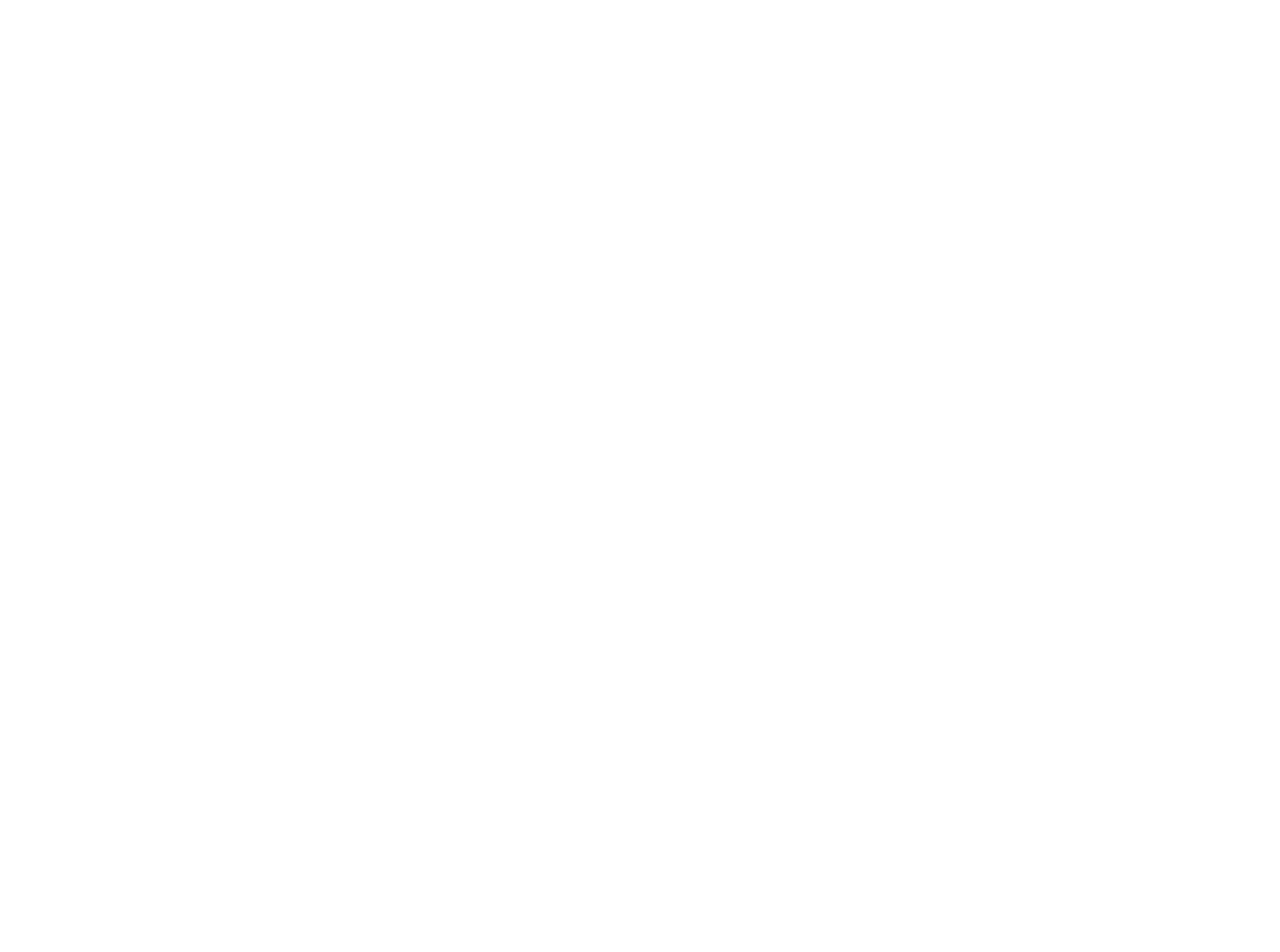
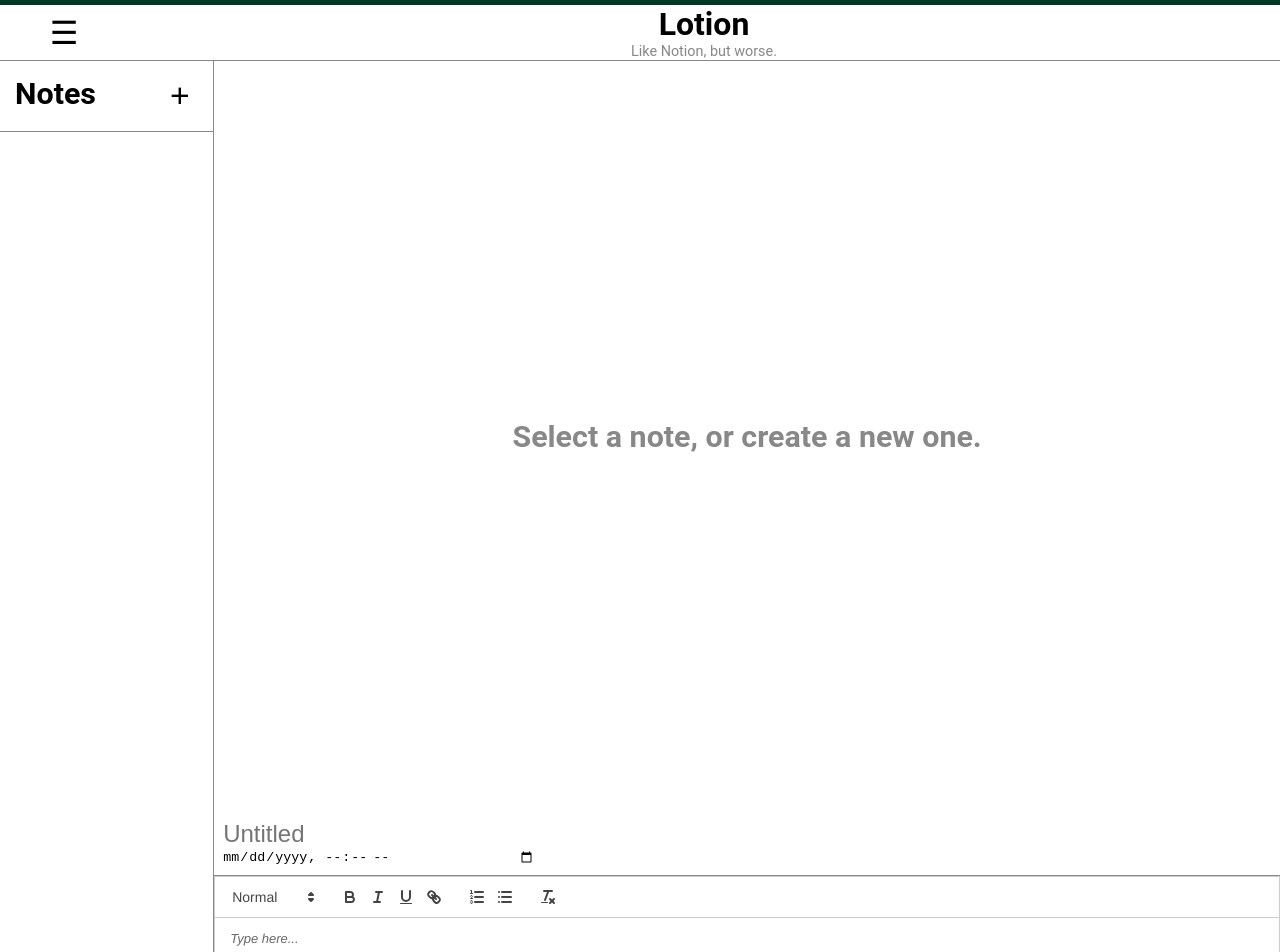
Before and after one commit to tom-stephen/lotion, a React (Create React App) app: page /notes/1 in a window 1280 px wide. Before the commit this address had no page. Shown: the top 952 px of the page. Before the commit the page ends 800 px from the top, so only its background shows below. Built offline with nearby package versions, Linux system fonts and the light colour scheme.

Commit message:
made the right paths. just need to change the edit mode to only have edit or view depending on what is pressed

```diff
--- a/src/App.js
+++ b/src/App.js
@@ -52,11 +52,7 @@
       const index = findIndex(item);
       replaceList[index] = item;
       setNote(replaceList);
-      // testing this
-      // const edit_box_title = document.querySelector("#note-header-box");
-      // const edit_box_contents = document.querySelector("#note-input-container");
-      // edit_box_contents.classList.toggle("invisable");
-      // edit_box_title.classList.toggle("invisable");
+      navigate(`/notes/${item.id}`);
     }
   }
 
@@ -109,7 +105,7 @@
           </div>
           <div id="notes-container">
             {/* add notes here. dont know how yet */}
-            {<NoteListPreview />}
+            {/* {<NoteListPreview />} */}
             {/* test */}
             {
               note.map((item) => {
--- a/src/NoteListPreview.js
+++ b/src/NoteListPreview.js
@@ -7,9 +7,12 @@
 
     // make a varible called short_content and make it be the first 15 ish words from the contents
     // const short_content = contents.split(" ").slice(0, 15).join(" ");
-
+    const defult_invisable = () => {
+        const rightSideDefult = document.querySelector("#right-side-defult");
+        rightSideDefult.classList.add("invisable");
+    }
     return (
-        <NavLink to={`/notes/${id}/edit`}>
+        <NavLink to={`/notes/${id}`} onClick={defult_invisable}>
             <div id="note-prev-box">
                 <h3>{title}</h3>
                 <p>{date}</p>
--- a/src/edit.js
+++ b/src/edit.js
@@ -1,13 +1,13 @@
-import React, {useEffect, useState} from "react";
+import React, { useEffect, useState } from "react";
 import ReactQuill from "react-quill";
 import "react-quill/dist/quill.snow.css";
 import { useOutletContext, useParams } from "react-router-dom";
 import { NavLink } from "react-router-dom";
 
-function Edit(){
+function Edit({ editMode }) {
   // console.log("Edit was rendered");
-    const {id} = useParams();
-    let currentNote = {}
+  const { id } = useParams();
+  let currentNote = {};
   const [note, onSave, onDelete] = useOutletContext();
   console.log(note);
   // TODO: check to see if id exists in notes list.
@@ -17,30 +17,37 @@
   } else {
     console.log("id: " + id);
     [currentNote] = note.filter((item) => item.id == id);
-        console.log(currentNote)
+    console.log(currentNote);
   }
-    const [current, setCurrent] = useState({id: null, title: 'title', date: 'date', contents: 'contents'});
+  const [current, setCurrent] = useState({
+    id: null,
+    title: "title",
+    date: "date",
+    contents: "contents",
+  });
 
   const saveNote = () => {
     console.log("save");
     // append the note to the list of notes
     onSave(current);
-    }
+  };
 
   const deleteNote = () => {
     console.log("delete");
     // remove the note from the list of notes
     // add a windo allert checking if they accualt want to delete the note
-        const confirm = window.confirm("Are you sure you want to delete this note?");
-        if(confirm){
+    const confirm = window.confirm(
+      "Are you sure you want to delete this note?"
+    );
+    if (confirm) {
       onDelete(current);
     }
-    }
+  };
 
-    useEffect(()=> {
+  useEffect(() => {
     console.log("current note:", currentNote);
-        setCurrent(currentNote)
-    }, [id])
+    setCurrent(currentNote);
+  }, [id]);
 
   // format date
   const options = {
@@ -59,7 +66,7 @@
     return formatted;
   };
 
-    return(
+  return (
     <>
       {/* bar to put title in */}
       {current && current.id ? (
@@ -68,35 +75,64 @@
             <h2 id="view-title">{current.title}</h2>
             <p id="view-date">{current.date}</p>
             <div id="note-header-buttons">
-                        <NavLink id="edit" to={'/notes/${current.id}/edit'}>Edit</NavLink>
-                        <button id="delete" onClick={deleteNote}>Delete</button>
+              {editMode ? (
+                <button id="save" onClick={saveNote}>
+                  Save
+                </button>
+              ) : (
+                <NavLink id="edit" to={`/notes/${current.id}/edit`}>
+                  Edit
+                </NavLink>
+              )}
+
+              <button id="delete" onClick={deleteNote}>
+                Delete
+              </button>
             </div>
           </div>
-                <div id="view-content" dangerouslySetInnerHTML={{__html: current.contents}}></div>
+          <div
+            id="view-content"
+            dangerouslySetInnerHTML={{ __html: current.contents }}
+          ></div>
         </div>
-            ) : null }
+      ) : null}
 
       <div id="note-header-box">
         <div id="note-title-box">
-                        <input id="note-title" type="text" placeholder="Untitled" value={current.title} onChange={(e) => setCurrent((prev) => ({...prev, title: e.target.value}))}></input>
-                        <input id="note-date" type="datetime-local" onChange={(e) => setCurrent((prev) => ({...prev, date:formatDate(e.target.value)}))}/>
-                    </div>
-
-                    <div id="note-header-buttons">
-                        <button id="save" onClick={saveNote}>Save</button>
-                        <button id="delete" onClick={deleteNote}>Delete</button>
+          <input
+            id="note-title"
+            type="text"
+            placeholder="Untitled"
+            value={current ? current.title : ""}
+            onChange={(e) =>
+              setCurrent((prev) => ({ ...prev, title: e.target.value }))
+            }
+          ></input>
+          <input
+            id="note-date"
+            type="datetime-local"
+            onChange={(e) =>
+              setCurrent((prev) => ({
+                ...prev,
+                date: formatDate(e.target.value),
+              }))
+            }
+          />
         </div>
       </div>
 
       {/* making note tools */}
       <div id="note-input-container">
         {/* <ReactQuill id="note-contents" placeholder="Type here..." onChange={(e) => setCurrent((prev) => ({...prev, contents: e}))}/> */}
-                    <ReactQuill id="note-contents" placeholder="Type here..." value={current.contents} onChange={(e) => setCurrent((prev) => ({...prev, contents: e}))}/>
+        <ReactQuill
+          id="note-contents"
+          placeholder="Type here..."
+          value={current ? current.contents : ""}
+          onChange={(e) => setCurrent((prev) => ({ ...prev, contents: e }))}
+        />
       </div>
-
     </>
-
-    )
+  );
 }
 
 export default Edit;
--- a/src/index.js
+++ b/src/index.js
@@ -17,7 +17,8 @@
       <Route element={<App />}>
         <Route path="/" element={<></>}></Route>
         <Route path="/notes" element={<></>}></Route>
-        <Route path="/notes/:id/edit" element={<Edit />}></Route>
+        <Route path="/notes/:id/edit" element={<Edit editMode={true} />}></Route>
+        <Route path="/notes/:id" element={<Edit editMode={false} />}></Route>
       </Route>
     </Routes>
   </BrowserRouter>
```
Lines whose indentation alone changed are shown as unchanged.
